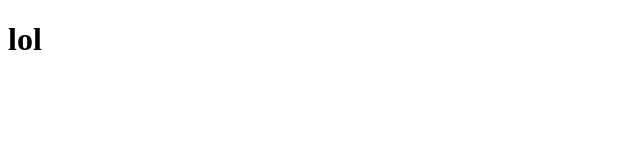
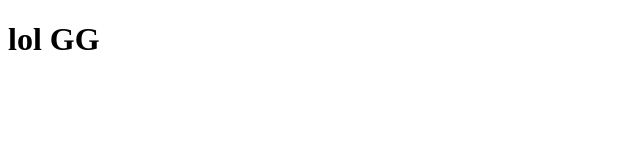
Before and after one commit to StatiC-DS/coursera-test, a plain HTML site: page index.html in a window 1280 px wide. Shown: the full height of the page, 0-640 px from the left. Drawn offline with Linux system fonts and the light colour scheme.

Commit message:
small change

```diff
--- a/index.html
+++ b/index.html
@@ -4,7 +4,7 @@
 	<title>New Page</title>
 </head>
 <body>
-	<h1>lol</h1>
+	<h1>lol GG</h1>
 
 </body>
 </html>
```
